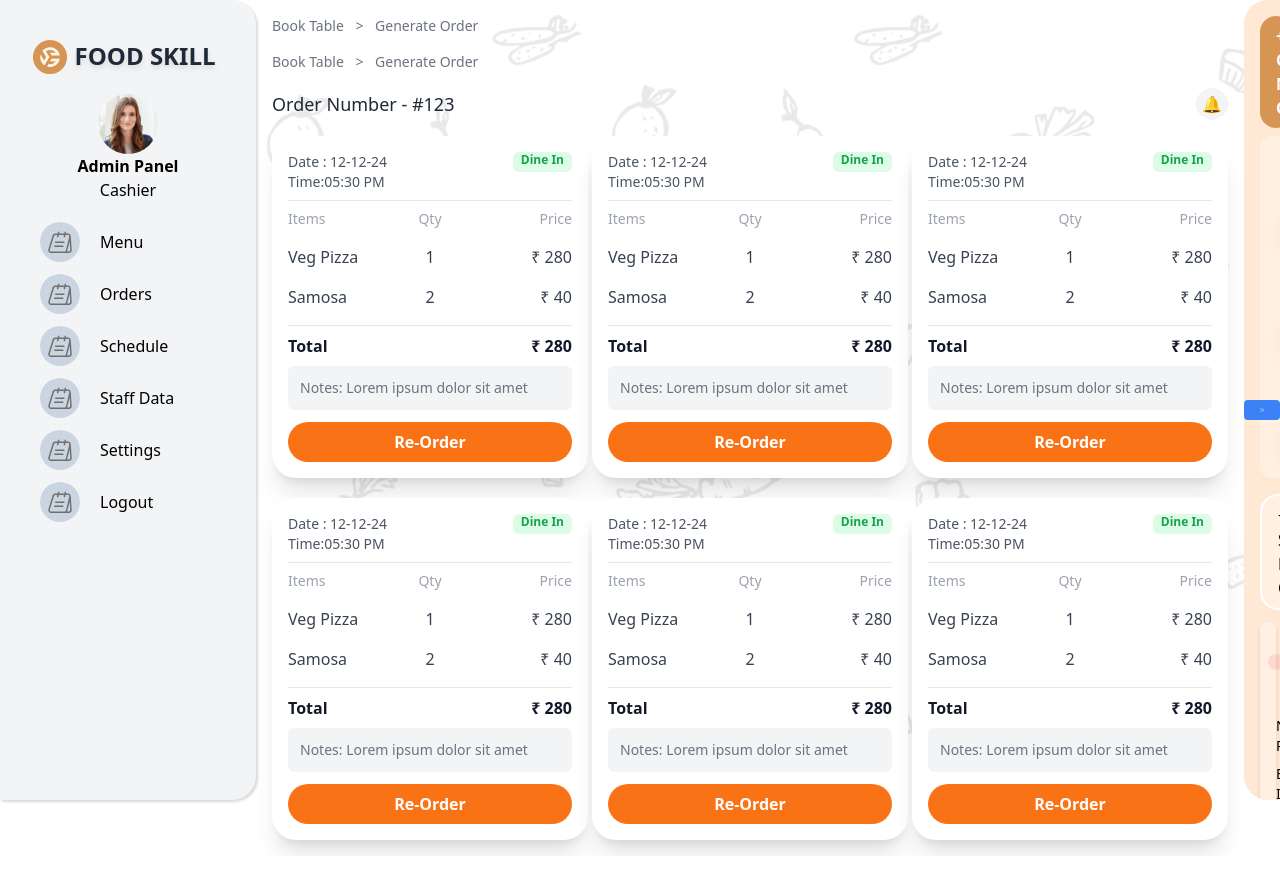
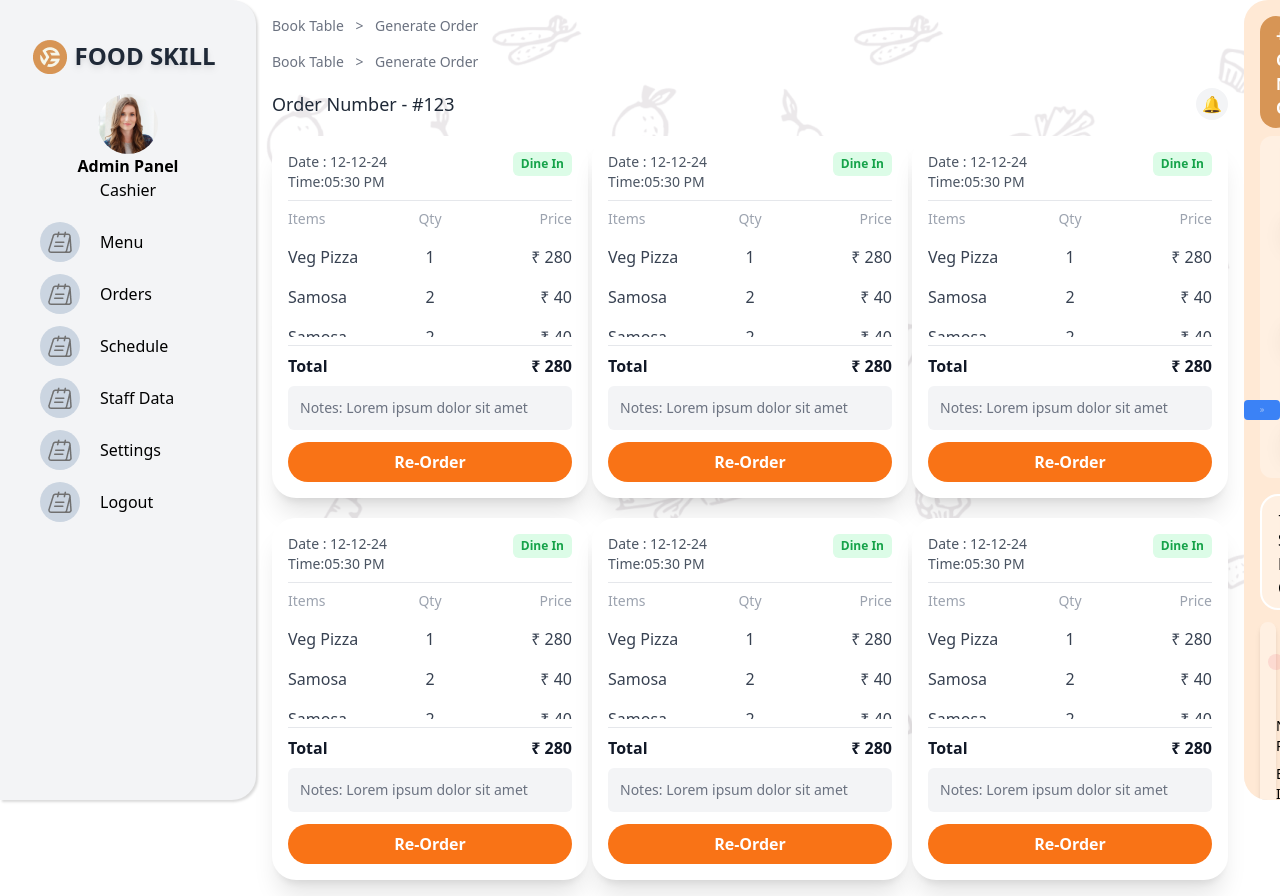
Before and after one commit to himanshuverma13/food-skill, a React (Create React App) app: page / in a window 1280 px wide. Before the commit the page ends 856 px from the top, so only its background shows below. Built offline with nearby package versions, Linux system fonts and the light colour scheme.

Commit message:
common card 17/1/25

```diff
--- a/src/App.css
+++ b/src/App.css
@@ -36,3 +36,9 @@
 }
 
 /* ---------right side bar-------------- */
+
+
+/* --------------- scroll bar css ----------------- */
+.order-card-scroll::-webkit-scrollbar{
+  display: none;
+}
--- a/src/Components/Pages/PreviousOrder/previousOrder.jsx
+++ b/src/Components/Pages/PreviousOrder/previousOrder.jsx
@@ -52,7 +52,7 @@ const PreviousOrder = () => {
             <div className="font-medium"><div>Date : 12-12-24</div><div>Time:05:30 PM</div></div>
           {/* Dine In Tag */}
 
-            <div className="text-green-600 h-5 text-xs font-semibold bg-green-100 px-2 py-0 rounded-md inline-block ">
+            <div className="text-green-600 h-full text-xs font-semibold bg-green-100 px-2 py-1 rounded-md inline-block ">
             Dine In
           </div>
           </div>
@@ -65,6 +65,7 @@ const PreviousOrder = () => {
               <span className="text-right">Price</span>
             </div>
 
+            <div className="h-[100px] overflow-auto order-card-scroll">
             <div className="grid grid-cols-3 text-gray-700 py-2">
               <span>Veg Pizza</span>
               <span className="text-center">1</span>
@@ -74,6 +75,12 @@ const PreviousOrder = () => {
               <span>Samosa</span>
               <span className="text-center">2</span>
               <span className="text-right">₹ 40</span>
+            </div>
+            <div className="grid grid-cols-3 text-gray-700 py-2">
+              <span>Samosa</span>
+              <span className="text-center">2</span>
+              <span className="text-right">₹ 40</span>
+            </div>
             </div>
 
             {/* Total */}
```
